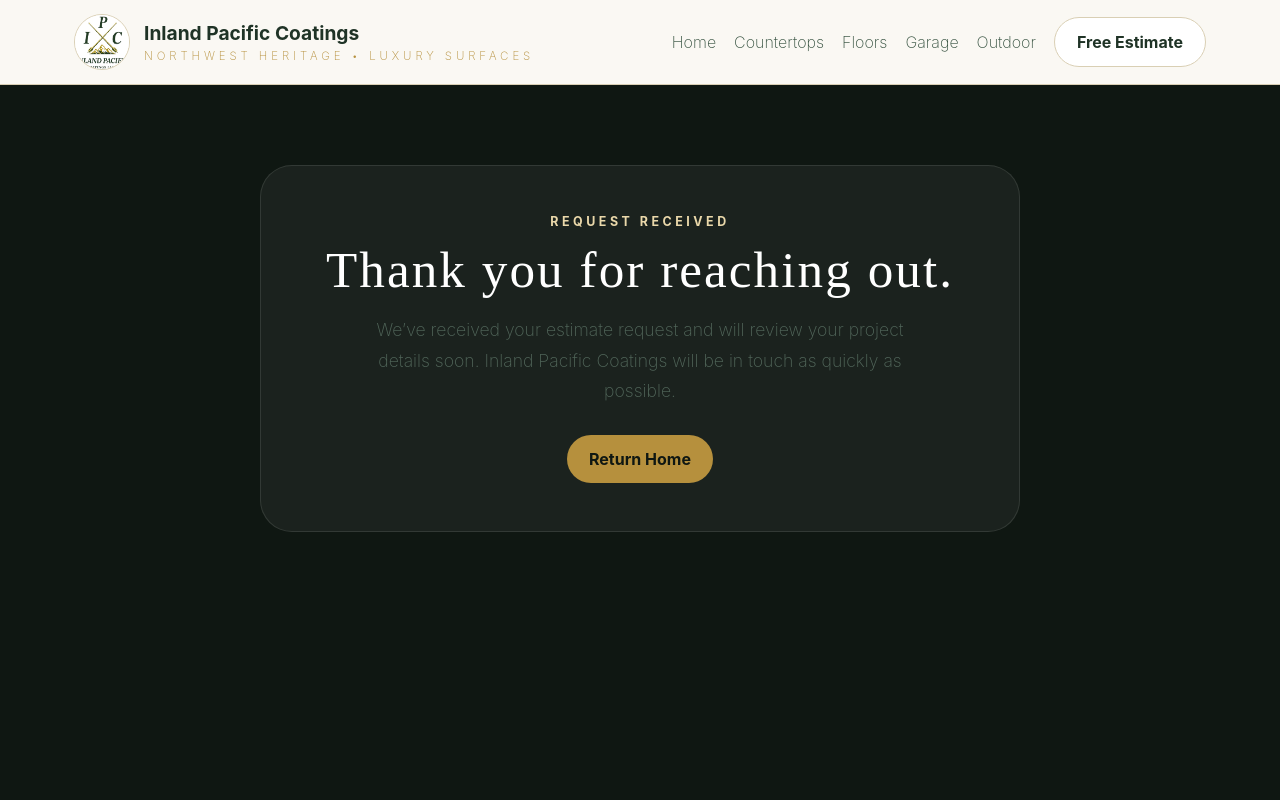
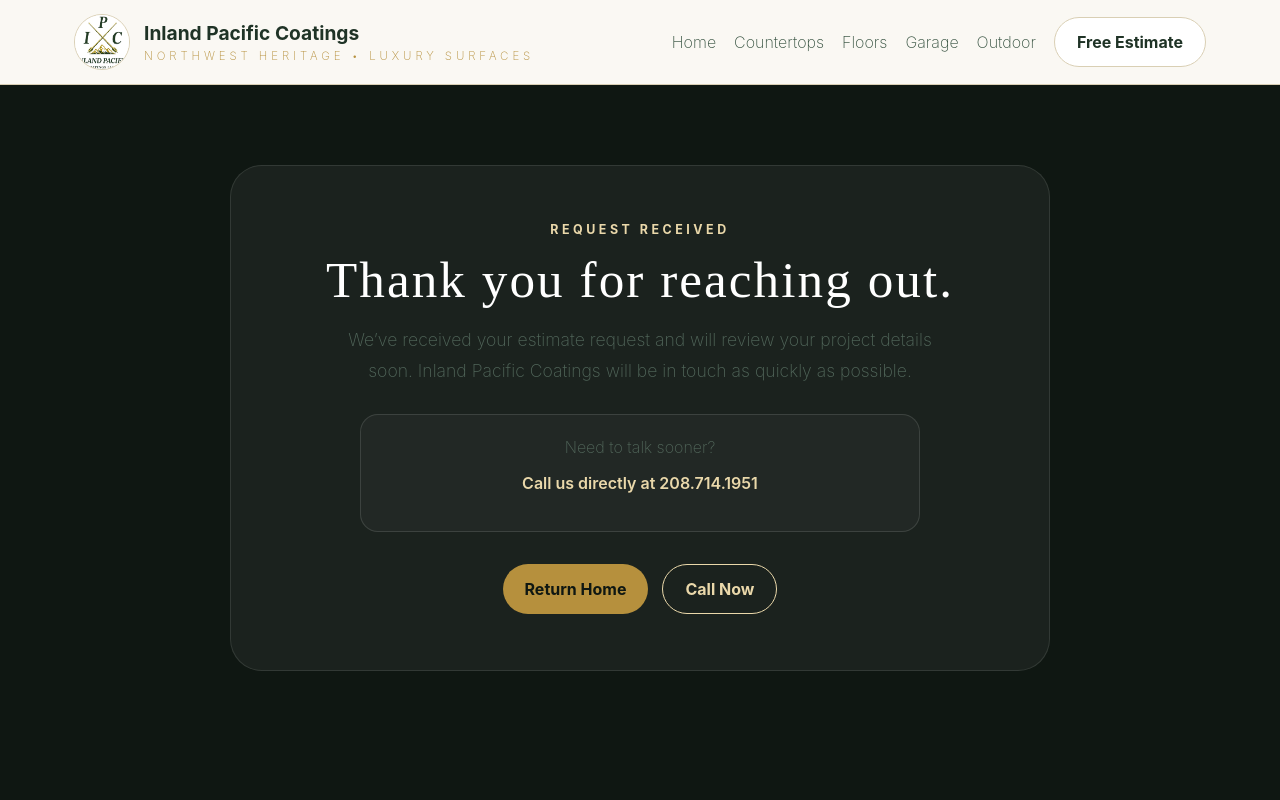
Before and after one commit to Kray93/Inland-Pacific-Coatings, a Next.js app: page /thank-you in a window 1280 px wide. Shown: the top 800 px of the page. Built offline with nearby package versions, Linux system fonts and the light colour scheme; a web font is replaced by a local one.

Commit message:
Update page.tsx

```diff
--- a/app/thank-you/page.tsx
+++ b/app/thank-you/page.tsx
@@ -11,28 +11,29 @@
   return (
     <main className="section dark-section">
       <div className="container">
-        <div
-          className="form-wrap"
+        <section
+          className="form-wrap thank-you-card"
           style={{
-            maxWidth: 760,
+            maxWidth: 820,
             margin: "0 auto",
+            padding: "56px 32px",
             textAlign: "center",
-            padding: "48px 32px",
           }}
         >
-          <div className="eyebrow" style={{ color: "var(--gold-soft)" }}>
+          <div
+            className="eyebrow"
+            style={{ color: "var(--gold-soft)", justifyContent: "center" }}
+          >
             Request Received
           </div>
 
-          <h1 style={{ marginTop: 14 }}>
-            Thank you for reaching out.
-          </h1>
+          <h1 style={{ marginTop: 16 }}>Thank you for reaching out.</h1>
 
           <p
             className="lead"
             style={{
               marginTop: 18,
-              maxWidth: 580,
+              maxWidth: 620,
               marginLeft: "auto",
               marginRight: "auto",
             }}
@@ -45,15 +46,47 @@
           <div
             style={{
               marginTop: 28,
+              padding: "18px 20px",
+              border: "1px solid rgba(255,255,255,0.12)",
+              borderRadius: 18,
+              maxWidth: 560,
+              marginLeft: "auto",
+              marginRight: "auto",
+              background: "rgba(255,255,255,0.03)",
+            }}
+          >
+            <p style={{ margin: 0 }}>
+              Need to talk sooner?
+            </p>
+            <p
+              style={{
+                marginTop: 8,
+                color: "var(--gold-soft)",
+                fontWeight: 600,
+              }}
+            >
+              Call us directly at 208.714.1951
+            </p>
+          </div>
+
+          <div
+            style={{
+              marginTop: 32,
               display: "flex",
+              gap: 14,
               justifyContent: "center",
+              flexWrap: "wrap",
             }}
           >
             <Link href="/" className="btn btn-primary">
               Return Home
             </Link>
+
+            <a href="tel:12087141951" className="btn btn-secondary">
+              Call Now
+            </a>
           </div>
-        </div>
+        </section>
       </div>
     </main>
   );
```
